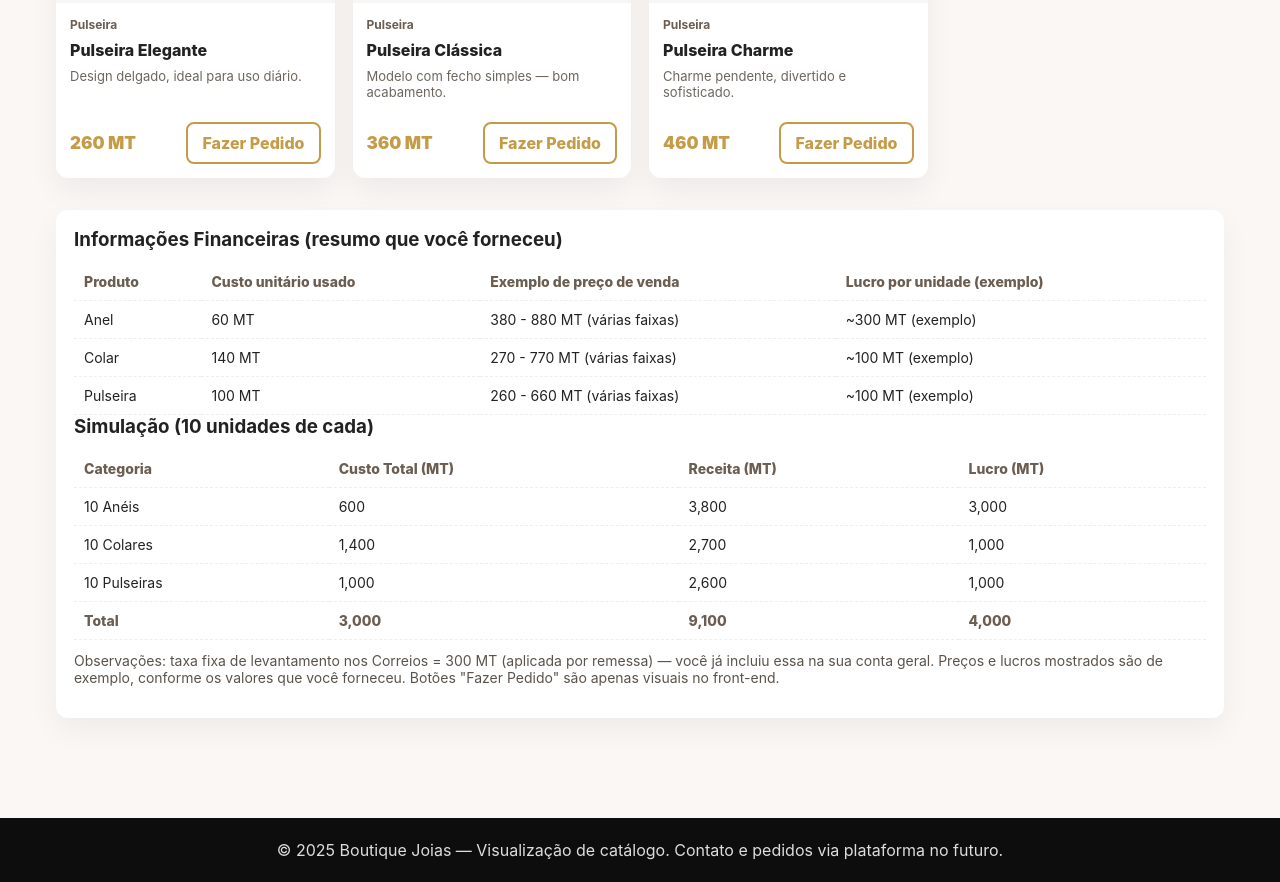
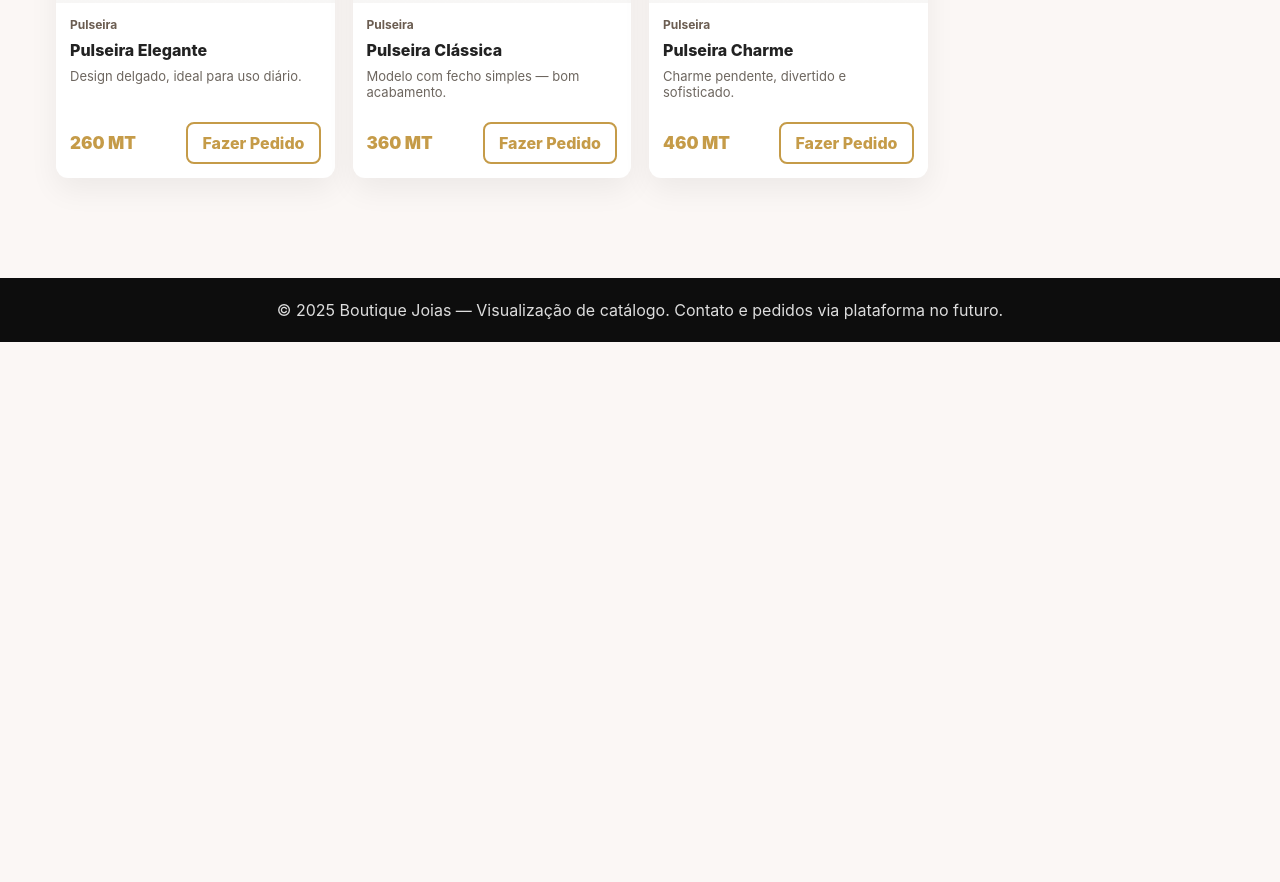
Before and after one commit to samjamsh/samjamsh.github.io, a plain HTML site: page prototipo.html in a window 1280 px wide. Shown: the part 5166-6048 px from the top of the page. After the commit the page ends 5508 px from the top, so only its background shows below. Drawn offline with Linux system fonts and the light colour scheme.

Commit message:
Update prototipo.html

```diff
--- a/prototipo.html
+++ b/prototipo.html
@@ -290,31 +290,6 @@
 
   </div> <!-- end bracelets grid -->
 
-  <!-- FINANCE BOX -->
-  <div class="finance" role="region" aria-label="Informações financeiras">
-    <h3>Informações Financeiras (resumo que você forneceu)</h3>
-    <table>
-      <tr><th>Produto</th><th>Custo unitário usado</th><th>Exemplo de preço de venda</th><th>Lucro por unidade (exemplo)</th></tr>
-      <tr><td>Anel</td><td>60 MT</td><td>380 - 880 MT (várias faixas)</td><td>~300 MT (exemplo)</td></tr>
-      <tr><td>Colar</td><td>140 MT</td><td>270 - 770 MT (várias faixas)</td><td>~100 MT (exemplo)</td></tr>
-      <tr><td>Pulseira</td><td>100 MT</td><td>260 - 660 MT (várias faixas)</td><td>~100 MT (exemplo)</td></tr>
-    </table>
-
-    <h3>Simulação (10 unidades de cada)</h3>
-    <table>
-      <tr><th>Categoria</th><th>Custo Total (MT)</th><th>Receita (MT)</th><th>Lucro (MT)</th></tr>
-      <tr><td>10 Anéis</td><td>600</td><td>3,800</td><td>3,000</td></tr>
-      <tr><td>10 Colares</td><td>1,400</td><td>2,700</td><td>1,000</td></tr>
-      <tr><td>10 Pulseiras</td><td>1,000</td><td>2,600</td><td>1,000</td></tr>
-      <tr><th>Total</th><th>3,000</th><th>9,100</th><th>4,000</th></tr>
-    </table>
-
-    <p style="margin-top:12px;color:#5b534b;font-size:14px;">
-      Observações: taxa fixa de levantamento nos Correios = 300 MT (aplicada por remessa) — você já incluiu essa na sua conta geral.
-      Preços e lucros mostrados são de exemplo, conforme os valores que você forneceu. Botões "Fazer Pedido" são apenas visuais no front-end.
-    </p>
-  </div>
-
 </main>
 
 <footer>
```
